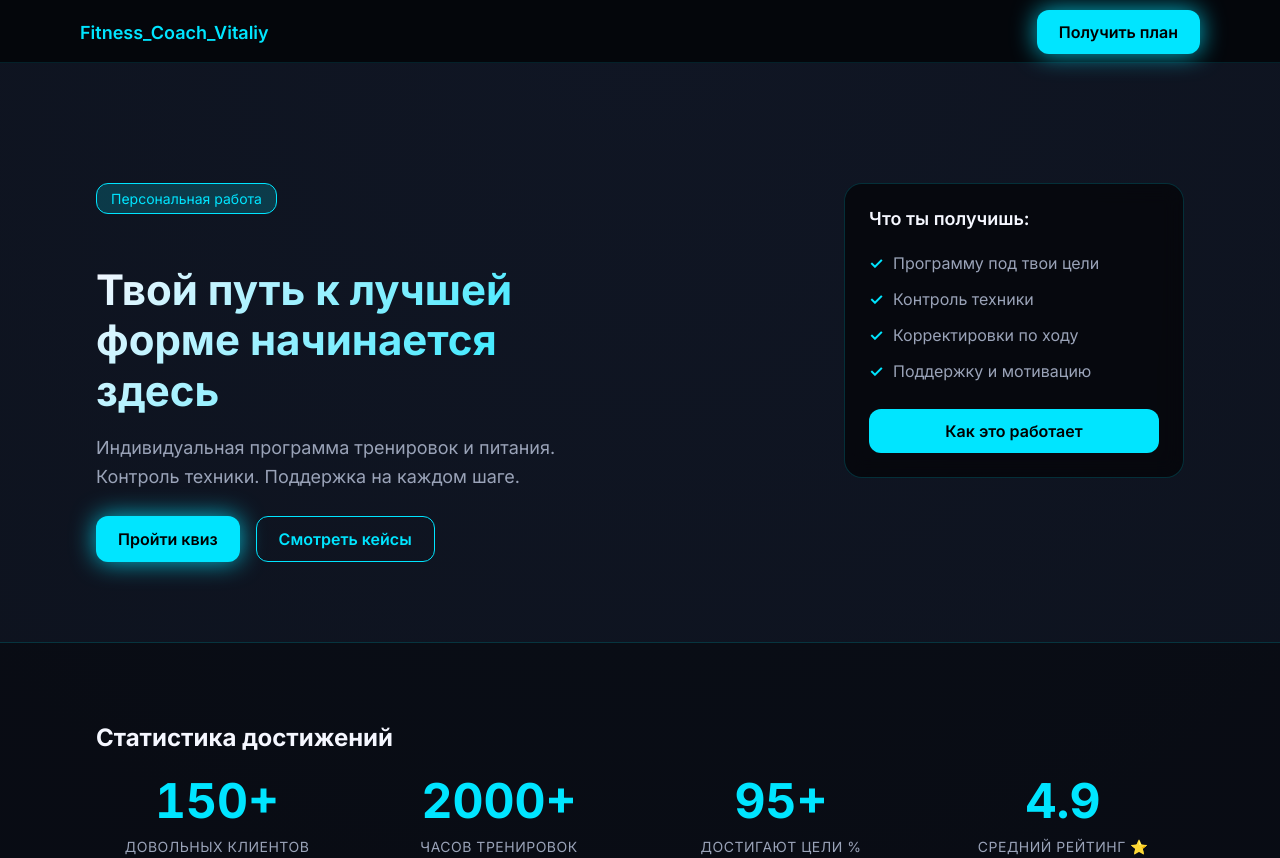
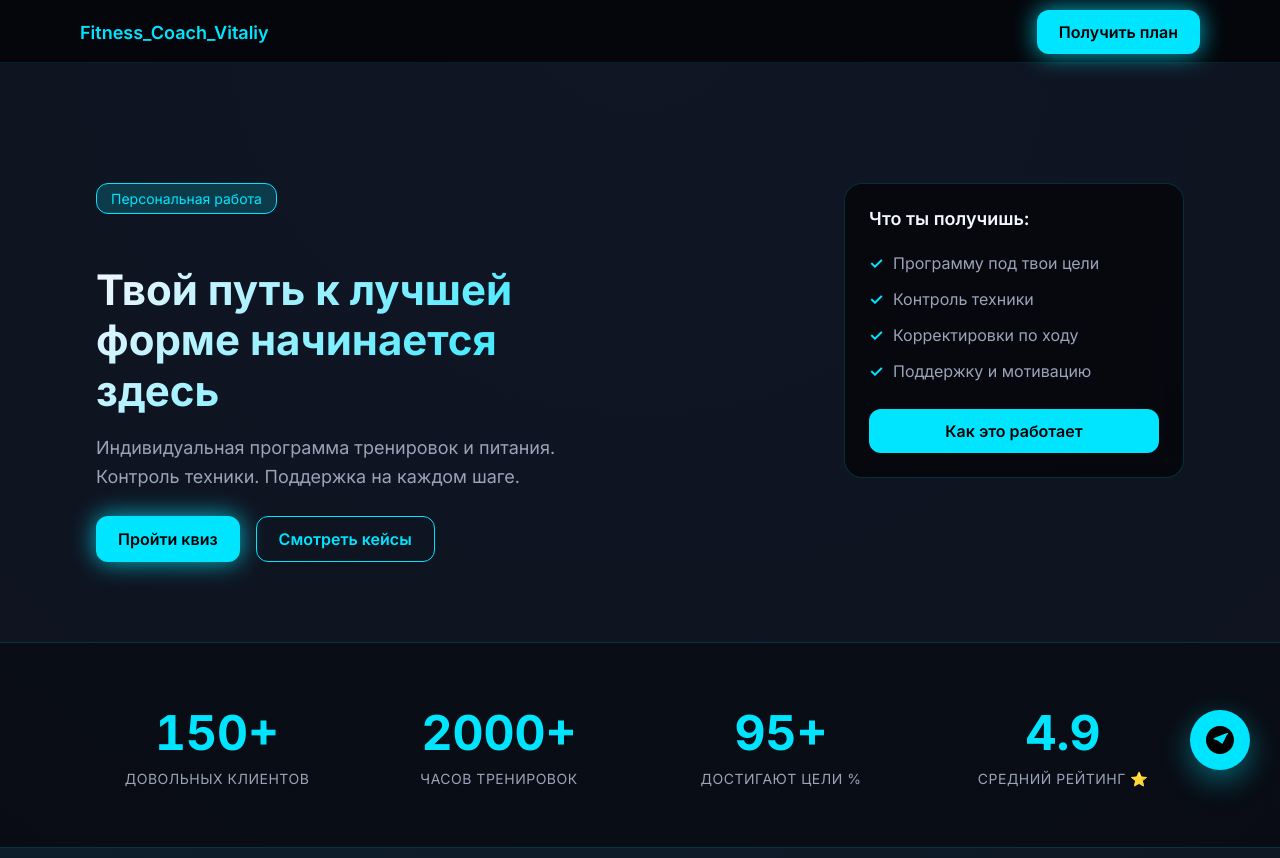
Before and after one commit to vitaman9646/phoenix-fitness-mini, a website: page index.html in a window 1280 px wide. Shown: the top 858 px of the page. Drawn offline with Linux system fonts and the light colour scheme.

Commit message:
Update index.html

```diff
--- a/index.html
+++ b/index.html
@@ -30,6 +30,7 @@
   <link href="https://fonts.googleapis.com/css2?family=Inter:wght@400;500;600;700&display=swap" rel="stylesheet">
 
   <link rel="stylesheet" href="css/style.css">
+  <link rel="stylesheet" href="css/style-improvements.css">
 
   <!-- Schema.org микроразметка -->
   <script type="application/ld+json">
```
